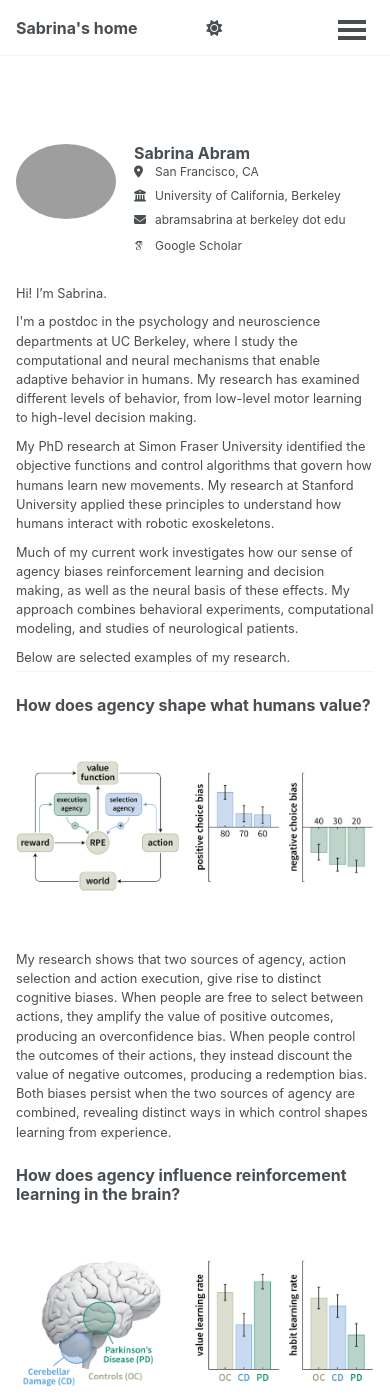
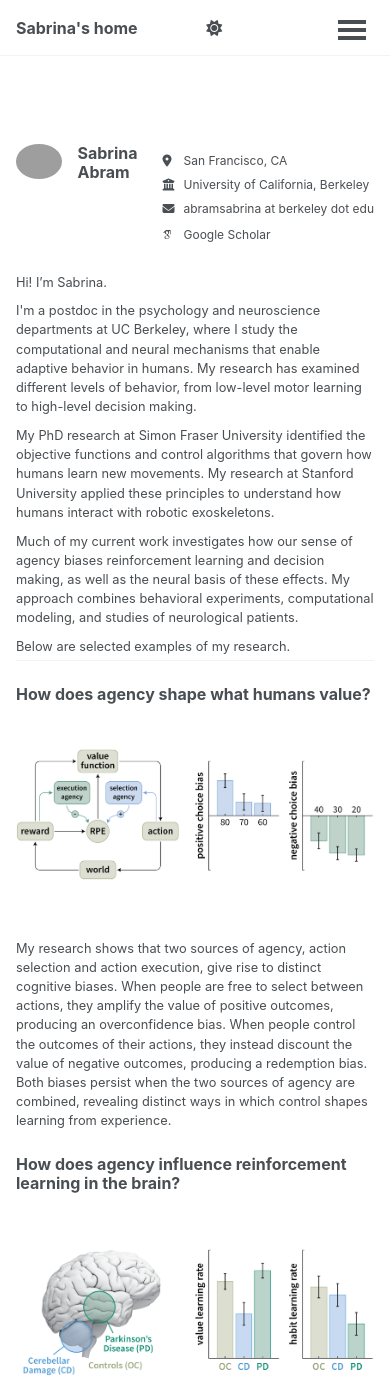
Before and after one commit to abramsabrina/abramsabrina.github.io, a Jekyll site: the page built from _pages/about.md, in a window 390 px wide and 1400 px high. Built offline with Jekyll 4.4.1, drawn with Linux system fonts in a browser that asks for light colours; some web fonts are replaced; a script bundle is joined from its source files by our own code; library files that are not in the unit come from our copies.

Commit message:
Improve mobile layout

```diff
--- a/_sass/layout/_sidebar.scss
+++ b/_sass/layout/_sidebar.scss
@@ -326,62 +326,17 @@
 /* Mobile author profile */
 @media screen and (max-width: 1023px) {
 
-  /* Turn author profile into a 2-column grid */
-  .sidebar > div[itemtype="http://schema.org/Person"] {
-    display: grid;
-    grid-template-columns: 100px 1fr;
-    column-gap: 18px;
-    align-items: start;
-  }
-
-  /* COLUMN 1: photo */
-  .author__avatar {
-    display: block;
-    width: 100px;
-    grid-column: 1;
-    grid-row: 1 / span 2;
-  }
-
-  .author__avatar img {
-    width: 100px;
-    max-width: 100px;
-    height: auto;
-  }
-
-  /* COLUMN 2: name */
-  .author__content {
-    display: block;
-    grid-column: 2;
-    grid-row: 1;
-    padding: 0;
-    width: auto;
-  }
-
-  .author__name {
-    white-space: nowrap;
-    margin: 0 0 8px 0;
-  }
-
-  /* Don't repeat postdoc description */
-  .author__bio,
-  .author__pronouns {
+  /* Hide the repeated postdoc bio */
+  .author__bio {
     display: none;
   }
 
-  /* COLUMN 2: contact details */
-  .author__urls-wrapper {
-    display: block;
-    grid-column: 2;
-    grid-row: 2;
-    width: auto;
-  }
-
-  /* No Follow button */
+  /* Hide Follow button */
   .author__urls-wrapper button {
     display: none;
   }
 
-  /* Show location, Berkeley, email */
+  /* Show contact information */
   .sidebar .author__desktop {
     display: block;
   }
@@ -389,7 +344,7 @@
   .author__urls {
     display: block;
     position: static;
-    margin: 0;
+    margin: 8px 0 0 0;
     padding: 0;
     border: 0;
     background: transparent;
@@ -401,4 +356,14 @@
   .author__urls:after {
     display: none;
   }
+
+  /* Less space above the profile */
+  .sidebar {
+    padding-top: 15px;
+  }
+
+  /* More space below the profile */
+  .author__content {
+    margin-bottom: 20px;
+  }
 }
```
